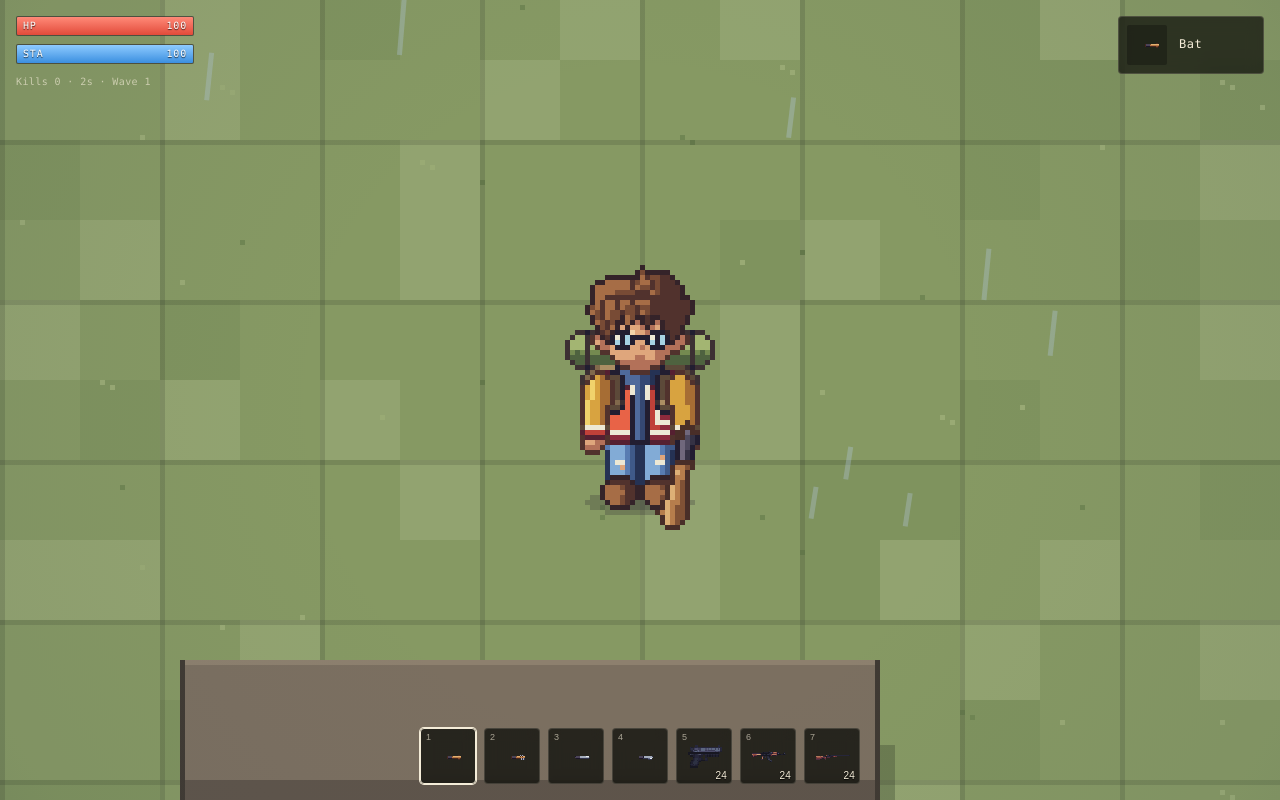
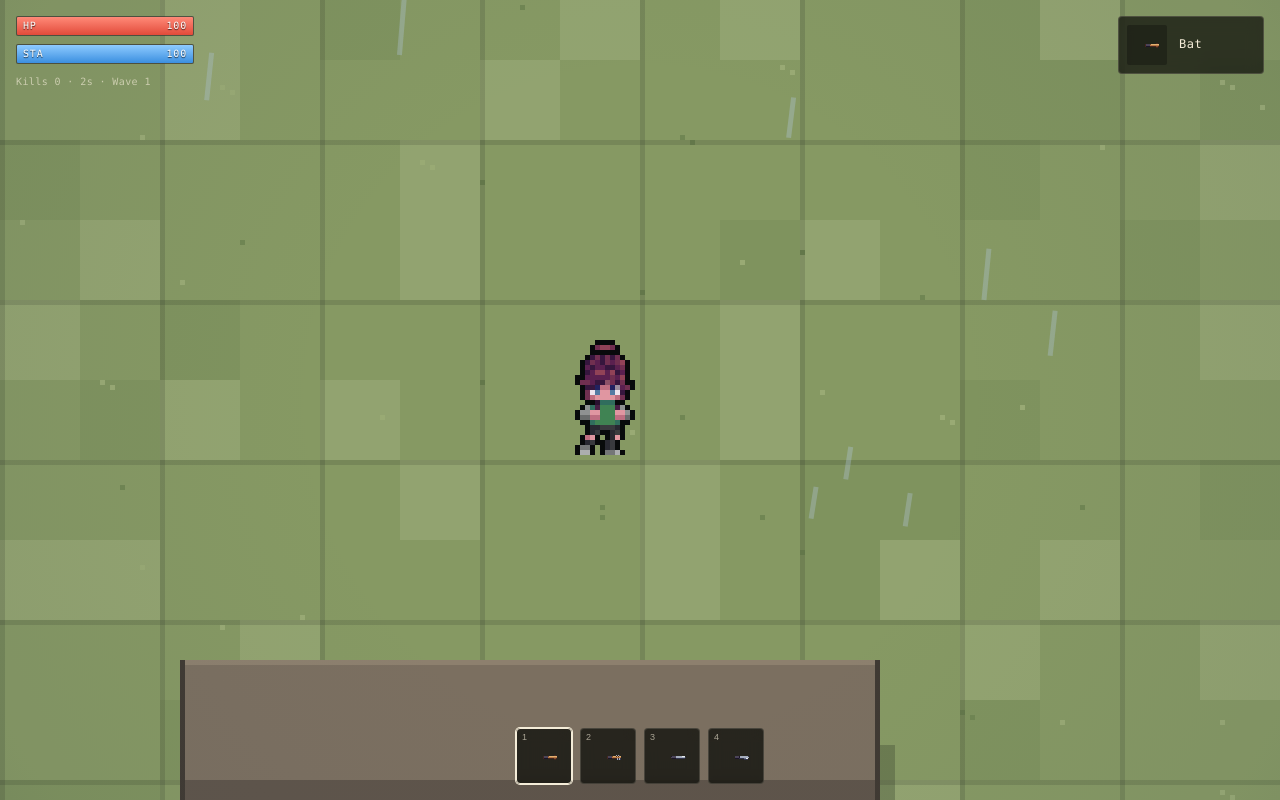
Before and after one commit to IshraqRafi/zombie-survival, a website: page index.html in a window 1280 px wide. Both pictures are taken after a click on the button "START". Drawn offline with Linux system fonts and the light colour scheme.

Commit message:
Swap in female character and new zombies; remove attached guns

```diff
--- a/game.js
+++ b/game.js
@@ -32,8 +32,11 @@
   };
   const PICKUP_HEAL = 35;
   const VARIANT_STATS = {
-    zombie_1: { hp: 100, speed: 1.0, dropChance: 0.25 },  // normal
-    zombie_2: { hp: 70, speed: 1.35, dropChance: 0.15 },   // fast runner
+    Zombie_2: { hp: 110, speed: 1.0, dropChance: 0.25 },
+    Zombie_3: { hp: 80, speed: 1.3, dropChance: 0.18 },
+    Zombie_4: { hp: 160, speed: 0.85, dropChance: 0.3 },
+    zombie_1: { hp: 100, speed: 1.0, dropChance: 0.25 },
+    zombie_2: { hp: 70, speed: 1.35, dropChance: 0.15 },
     _default: { hp: 100, speed: 1.0, dropChance: 0.2 },
   };
   const MAX_AMMO = 24;
@@ -219,13 +222,8 @@
     zVariants.forEach((v, i) => { zsheets[v] = { nofx: zimgs[2 + i * 2], full: zimgs[3 + i * 2] }; });
 
     const pRows = buildRows(pl);
-    gunSheet = {};
-    for (const [n, g] of Object.entries(RANGED_SPRITES)) {
-      gunSheet[n] = await loadImage("assets/weapons/" + encodeURIComponent(g.file));
-    }
-    for (const n of Object.keys(RANGED_SPRITES)) {
-      if (!weaponNames.includes(n)) weaponNames.push(n);
-    }
+    // guns removed — character uses her own baked weapon/dash animation
+    gunSheet = null;
     if (!pRows[ATTACK + "_down"]) throw new Error("player layout.json has no " + ATTACK + " rows");
     const pAnims = {};
     for (const anim of new Set(pl.rows.map((r) => r.anim))) {
@@ -254,12 +252,57 @@
     const zAttack = {};
     for (const d of DIRS) zAttack[d] = (zh.attacks["attack_" + d] || []).map((f) => ({ active: !!f.active, reach: f.reach, kind: f.kind }));
 
+    // female character: 64x64, 6 frames, 6 directions
+    const fDirs = ["Down", "Up", "Left_Down", "Left_Up", "Right_Down", "Right_Up"];
+    const fAnims = {
+      idle: ["Idle", "Idle"],
+      walk: ["Walk", "walk"],
+      run: ["Walk", "walk"],
+      attack: ["Dash", "Dash"],
+      death: ["Death", "death"],
+    };
+    const female = { frame: 64, frames: 6, dirs: fDirs, sheets: {} };
+    const fLoads = [];
+    const fKeys = [];
+    for (const [anim, [folder, base]] of Object.entries(fAnims)) {
+      female.sheets[anim] = {};
+      for (const d of fDirs) {
+        const file = `assets/female_character/${folder}/${base}_${d}.png`;
+        fKeys.push([anim, d]);
+        fLoads.push(loadImage(file));
+      }
+    }
+    const fImgs = await Promise.all(fLoads);
+    fKeys.forEach(([anim, d], i) => { female.sheets[anim][d] = fImgs[i]; });
+
+    // new zombies: side-view 128x128 sheets
+    const nzVariants = ["Zombie_2", "Zombie_3", "Zombie_4"];
+    const nzAnims = ["Idle", "Walk", "Attack", "Hurt", "Dead"];
+    const nzFrames = {
+      Zombie_2: { Idle: 6, Walk: 10, Attack: 5, Hurt: 4, Dead: 5 },
+      Zombie_3: { Idle: 6, Walk: 10, Attack: 4, Hurt: 4, Dead: 5 },
+      Zombie_4: { Idle: 7, Walk: 12, Attack: 10, Hurt: 4, Dead: 5 },
+    };
+    const newZ = { variants: nzVariants, frames: nzFrames, sheets: {}, tile: 128 };
+    const zLoads = [];
+    const zKeys = [];
+    for (const v of nzVariants) {
+      newZ.sheets[v] = {};
+      for (const a of nzAnims) {
+        zKeys.push([v, a]);
+        zLoads.push(loadImage(`assets/zombies/${v}/${a}.png`));
+      }
+    }
+    const nzImgs = await Promise.all(zLoads);
+    zKeys.forEach(([v, a], i) => { newZ.sheets[v][a] = nzImgs[i]; });
+
     return {
+      female, newZ,
       p: { layout: pl, weapons: pw, hit: ph, rows: pRows, anims: pAnims, attack, foot: ellipseRect(ph),
         sheet: imgs[0], shadow: imgs[1], hands: imgs[2], smear: imgs[3], rot, weaponNames,
         frame: pl.frame || 64, pivot: ph.pivot || [32, 56] },
       z: { layout: zl, hit: zh, rows: zRows, anims: zAnims, attack: zAttack, foot: ellipseRect(zh),
-        fx: zimgs[0], shadow: zimgs[1], sheets: zsheets, variants: zVariants,
+        fx: zimgs[0], shadow: zimgs[1], sheets: zsheets, variants: nzVariants,
         frame: zl.frame || 64, pivot: zh.pivot || [32, 56], hurtActive: zh.hurtbox_active || {} },
     };
   }
@@ -800,12 +843,20 @@
       else { this.setState("hurt"); this.setAnim("hurt"); this.anim = "hurt"; this.frame = 0; this.t = 0; this.done = false; }
     }
     advance(dt) {
-      const info = A.z.anims[this.anim];
+      const info = A.z.anims[this.anim] || { frames: 6, durs: [120,120,120,120,120,120], loop: true };
+      // clamp to the new sheet's frame count so anims match the art
+      const NZ = A.newZ;
+      const animMap = { idle: "Idle", sense: "Idle", walk: "Walk", run: "Walk", attack: "Attack", hurt: "Hurt", death: "Dead", decay: "Dead", fade: "Dead" };
+      const sheetAnim = animMap[this.anim] || "Idle";
+      const sheetFrames = (NZ && NZ.frames[this.variant] && NZ.frames[this.variant][sheetAnim]) || info.frames;
+      const frames = Math.min(info.frames, sheetFrames);
       this.t += dt * 1000;
-      while (!this.done && this.t >= info.durs[this.frame]) {
-        this.t -= info.durs[this.frame];
-        if (this.frame + 1 >= info.frames) {
-          if (info.loop) this.frame = 0; else { this.done = true; }
+      const dur = info.durs[Math.min(this.frame, info.durs.length - 1)] || 120;
+      while (!this.done && this.t >= dur) {
+        this.t -= dur;
+        if (this.frame + 1 >= frames) {
+          if (info.loop && this.anim !== "death" && this.anim !== "attack" && this.anim !== "hurt") this.frame = 0;
+          else { this.done = true; }
         } else this.frame++;
       }
     }
@@ -985,28 +1036,28 @@
     ctx.imageSmoothingEnabled = false;
   }
 
+  function femaleDir(p) {
+    // 6-direction pack: Down, Up, Left_Down, Left_Up, Right_Down, Right_Up
+    const d = p.dir;
+    if (d === "up") return "Up";
+    if (d === "down") return "Down";
+    if (d === "left") return "Left_Down";
+    if (d === "right") return "Right_Down";
+    return "Down";
+  }
   function drawPlayer() {
-    const p = player, P = A.p, F = P.frame;
-    const ox = Math.round(p.x - P.pivot[0] - camX), oy = Math.round(p.y - P.pivot[1] - camY);
-    const row = P.rows[p.anim + "_" + p.dir];
-    const sx = p.frame * F, sy = row.index * F;
+    const p = player;
+    const F = A.female;
+    const anim = p.dead ? "death" : (p.anim === ATTACK ? "attack" : (p.anim === "run" ? "run" : (p.anim === "walk" ? "walk" : "idle")));
+    const sheet = F.sheets[anim] || F.sheets.idle;
+    const dir = femaleDir(p);
+    const img = sheet[dir] || sheet.Down;
+    const frame = (p.frame || 0) % F.frames;
+    const ox = Math.round(p.x - 32 - camX), oy = Math.round(p.y - 52 - camY);
     ctx.save();
     if (p.dead) ctx.globalAlpha = 0.45;
     else if (p.flash > 0 && Math.floor(p.flash * 30) % 2 === 0) ctx.globalAlpha = 0.55;
-    ctx.drawImage(P.shadow, ox, oy);
-
-    const att = p.anim === ATTACK ? P.attack[p.dir][p.frame] : null;
-    const w = att ? att.w : carryPose(p);
-    const ranged = !!RANGED_SPRITES[p.weapon];
-    if (att && att.w.smear) ctx.drawImage(P.smear, sx, sy, F, F, ox, oy, F, F); // always under body
-    if (w && w.order === "behind" && !ranged) drawWeapon(w, ox, oy);
-    ctx.drawImage(P.sheet, sx, sy, F, F, ox, oy, F, F);
-    if (ranged) {
-      drawRangedWeapon(ox, oy);
-    } else if (w && w.order !== "behind") {
-      drawWeapon(w, ox, oy);
-      if (att) ctx.drawImage(P.hands, sx, sy, F, F, ox, oy, F, F); // fingers over handle
-    }
+    ctx.drawImage(img, frame * F.frame, 0, F.frame, F.frame, ox, oy, F.frame, F.frame);
     ctx.restore();
   }
   // Outside of the swing, carry the weapon low at the hand anchor from layout.json.
@@ -1051,19 +1102,25 @@
   }
 
   function drawZombie(z) {
-    const Z = A.z, F = Z.frame;
-    const ox = Math.round(z.x - Z.pivot[0] - camX), oy = Math.round(z.y - Z.pivot[1] - camY);
-    const row = Z.rows[z.anim + "_" + z.dir];
-    const sx = z.frame * F, sy = row.index * F;
+    const NZ = A.newZ;
+    const variant = NZ.sheets[z.variant] ? z.variant : NZ.variants[0];
+    const animMap = { idle: "Idle", sense: "Idle", walk: "Walk", run: "Walk", attack: "Attack", hurt: "Hurt", death: "Dead", decay: "Dead", fade: "Dead" };
+    const anim = animMap[z.anim] || "Idle";
+    const img = NZ.sheets[variant][anim];
+    const count = NZ.frames[variant][anim] || 1;
+    const frame = Math.min(z.frame || 0, count - 1);
+    const tile = NZ.tile;
+    const dw = 56, dh = 56;
+    const faceLeft = z.dir === "left" || (z.dir !== "right" && player.x < z.x);
+    const ox = Math.round(z.x - dw / 2 - camX), oy = Math.round(z.y - dh + 8 - camY);
     ctx.save();
     ctx.globalAlpha = z.alpha;
-    ctx.drawImage(Z.shadow, sx, sy, F, F, ox, oy, F, F);
-    const sheets = Z.sheets[z.variant];
-    if (z.anim === "death" || z.anim === "decay") {
-      ctx.drawImage(sheets.full, sx, sy, F, F, ox, oy, F, F); // composite keeps the pool under the corpse
+    if (faceLeft) {
+      ctx.translate(ox + dw, oy);
+      ctx.scale(-1, 1);
+      ctx.drawImage(img, frame * tile, 0, tile, tile, 0, 0, dw, dh);
     } else {
-      ctx.drawImage(sheets.nofx, sx, sy, F, F, ox, oy, F, F);
-      if (z.anim === "hurt") ctx.drawImage(Z.fx, sx, sy, F, F, ox, oy, F, F); // blood spray layer
+      ctx.drawImage(img, frame * tile, 0, tile, tile, ox, oy, dw, dh);
     }
     ctx.restore();
     // small red exclamation mark right above head on notice
--- a/index.html
+++ b/index.html
@@ -383,7 +383,7 @@
         <button id="btn-start" class="primary">START</button>
         <button id="btn-settings-start">SETTINGS</button>
       </div>
-      <p class="fine">WASD move · Shift sprint · Click attack<br>1–7 or Q/E weapons · Esc pause</p>
+      <p class="fine">WASD move · Shift sprint · Click attack<br>1–4 or Q/E weapons · Esc pause</p>
     </div>
   </div>
 
```
